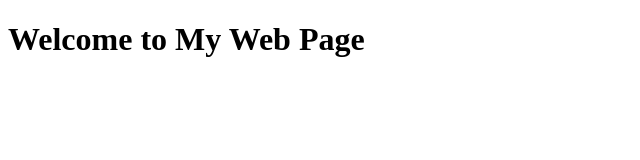
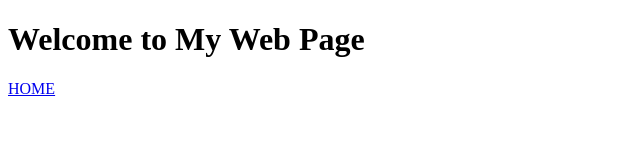
Before and after one commit to anobi2005/question2, a plain HTML site: page index.html in a window 1280 px wide. Shown: the full height of the page, 0-640 px from the left. Drawn offline with Linux system fonts and the light colour scheme.

Commit message:
added navbarpages

```diff
--- a/index.html
+++ b/index.html
@@ -5,5 +5,8 @@
 </head>
 <body>
         <h1>Welcome to My Web Page</h1>
+        <nav>
+            <a href="#">HOME</a>
+        </nav>
 </body>
 </html>
```
